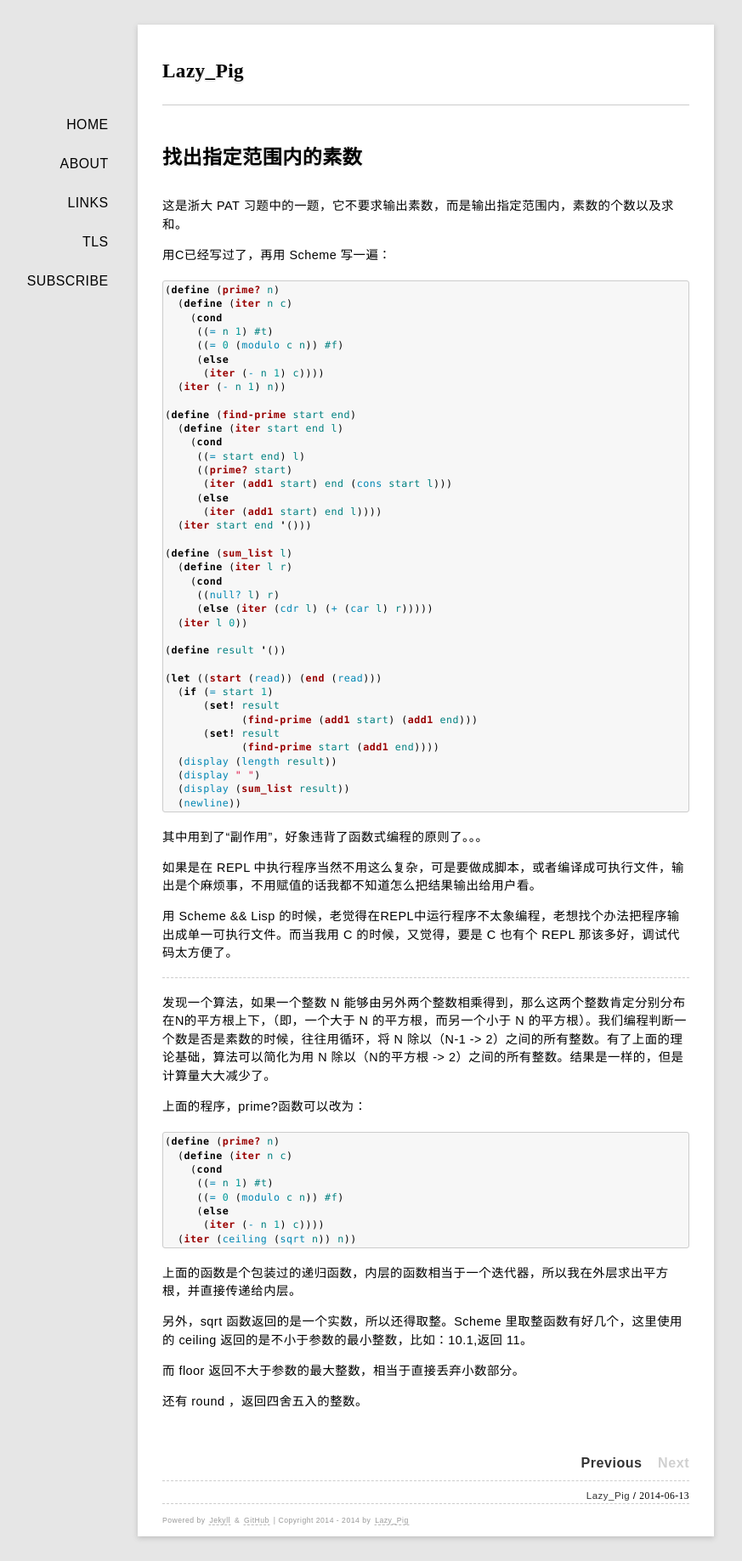
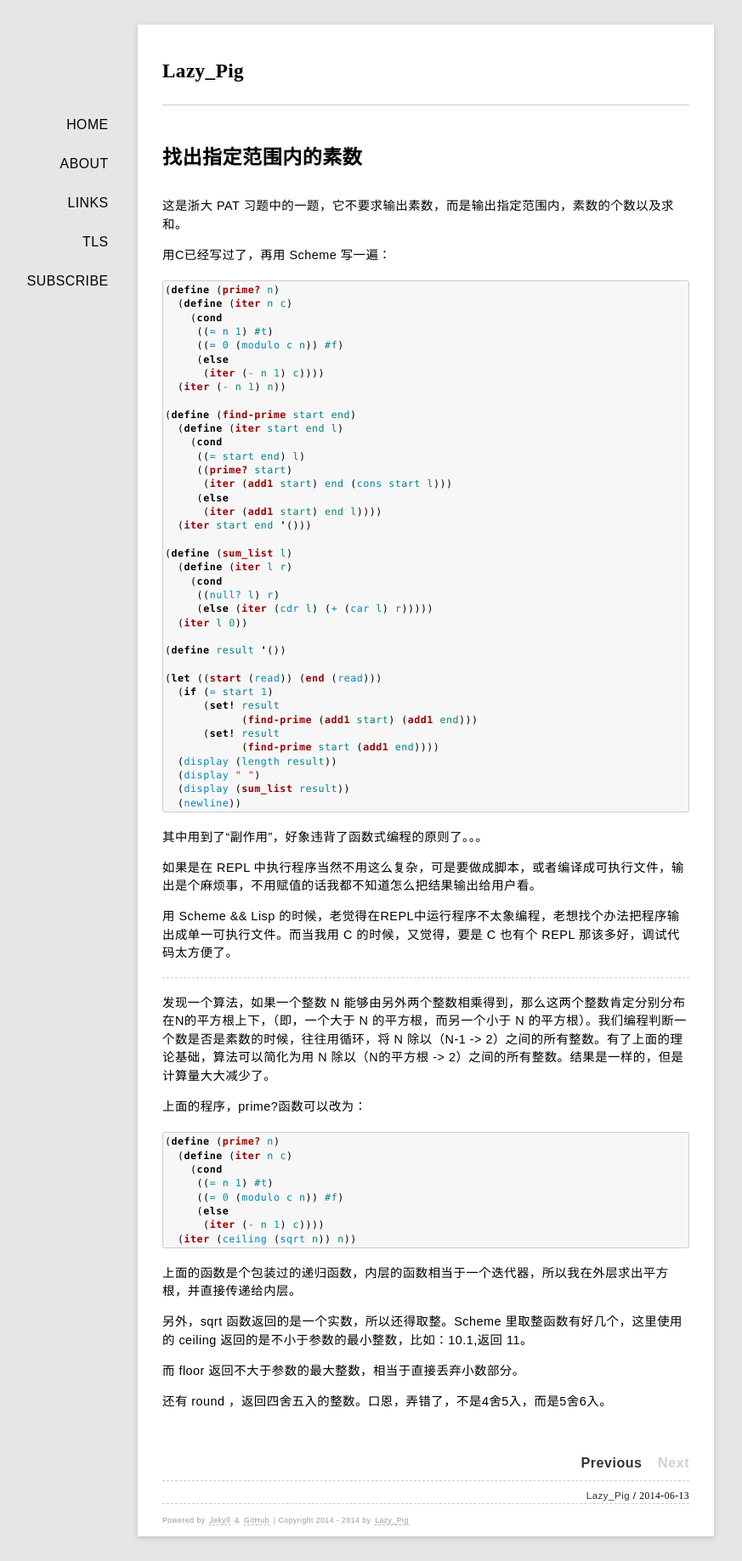
Before and after one commit to rhuichao/uternet.github.io, a Jekyll site: the page built from _posts/2014-06-13-prime-number.md, in a window 1280 px wide. Shown: the whole page at 85% size, without its empty margins (139-1012 px from the left). Built offline with Jekyll 4.4.1, drawn with Linux system fonts in a browser that asks for light colours; some web fonts are replaced; Markdown is read by kramdown in place of the engine named in the settings.

Commit message:
new document posted

```diff
--- a/_posts/2014-06-13-prime-number.md
+++ b/_posts/2014-06-13-prime-number.md
@@ -78,4 +78,4 @@ date: 2014-06-13
 
 而 floor 返回不大于参数的最大整数，相当于直接丢弃小数部分。
 
-还有 round ，返回四舍五入的整数。
+还有 round ，返回四舍五入的整数。口恩，弄错了，不是4舍5入，而是5舍6入。
```
